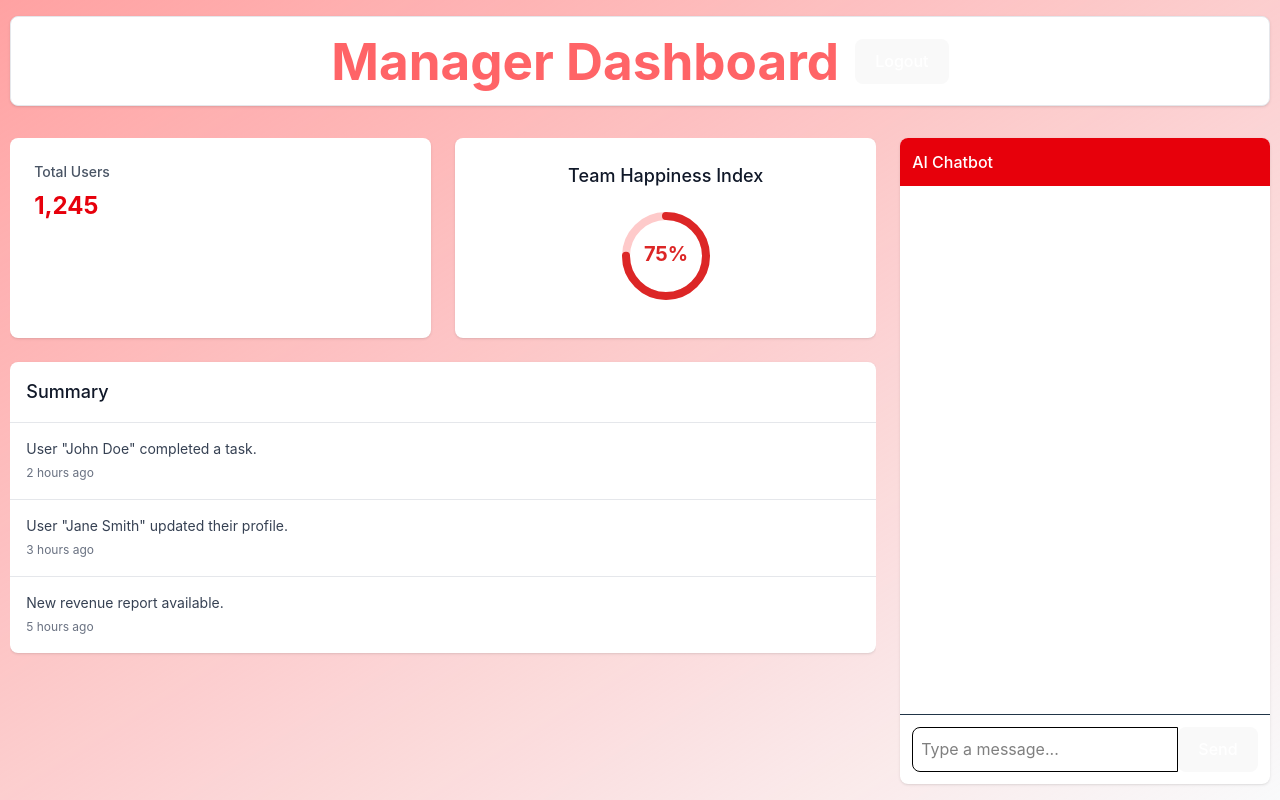
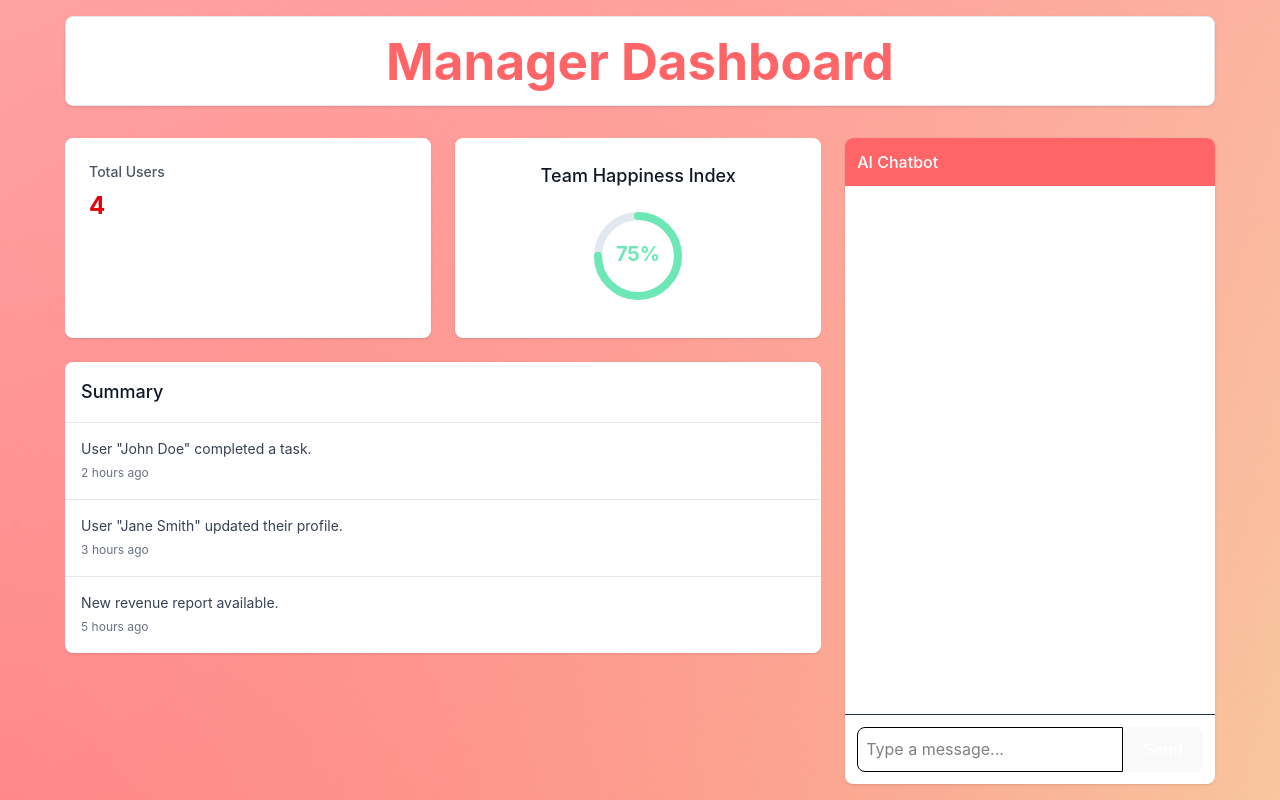
Before and after one commit to shriyasrinivasan1/ADPLucidity, a React (Vite) app in the folder frontend/: page / in a window 1280 px wide. Built offline with nearby package versions, Linux system fonts and the light colour scheme.

Commit message:
kys aditi

```diff
--- a/frontend/src/ManagerDashboard.jsx
+++ b/frontend/src/ManagerDashboard.jsx
@@ -33,15 +33,13 @@ const ManagerDashboard = () => {
   };
 
   return (
-    <div className="min-h-screen bg-gray-50 relative">
+    <div className="min-h-screen relative">
       <div className="fixed inset-0 bg-gradient-to-br from-red-300 to orange-200" />
       <div className="relative flex flex-col h-screen">
         <header className="bg-white rounded-lg border border-gray-200 shadow-sm px-80 py-4 m-4">
           <div className="flex justify-between items-center max-w-full mx-auto">
             <h1 className="text-3xl font-bold text-red-400 text-center whitespace-nowrap mx-auto ">Manager Dashboard</h1>
-            <button className="bg-red-600 text-white py-2 px-6 rounded-md hover:bg-red-700 transition-colors ml-4">
-              Logout
-            </button>
+
           </div>
         </header>
 
@@ -52,7 +50,7 @@ const ManagerDashboard = () => {
               <div className="grid grid-cols-2 gap-6 mb-6">
                 <div className="bg-white rounded-lg shadow-sm p-6">
                   <h2 className="text-gray-600 text-sm font-medium mb-2">Total Users</h2>
-                  <p className="text-2xl font-bold text-red-600">1,245</p>
+                  <p className="text-2xl font-bold text-red-600">4</p>
                 </div>
                 <div className="bg-white rounded-lg shadow-sm p-6 flex flex-col items-center">
                   <h2 className="text-lg font-medium text-gray-900 mb-4">Team Happiness Index</h2>
@@ -62,7 +60,7 @@ const ManagerDashboard = () => {
                       cx="50"
                       cy="50"
                       r={radius}
-                      stroke="#FECACA"
+                      stroke="#e2e8f0"
                       strokeWidth={strokeWidth}
                       fill="none"
                     />
@@ -71,7 +69,7 @@ const ManagerDashboard = () => {
                       cx="50"
                       cy="50"
                       r={radius}
-                      stroke="#DC2626"
+                      stroke="#6ee7b7"
                       strokeWidth={strokeWidth}
                       fill="none"
                       strokeDasharray={circumference}
@@ -87,7 +85,7 @@ const ManagerDashboard = () => {
                       textAnchor="middle"
                       dy="5"
                       className="text-xl font-bold"
-                      fill="#DC2626"
+                      fill="#6ee7b7"
                     >
                       {percentage}%
                     </text>
@@ -121,7 +119,7 @@ const ManagerDashboard = () => {
           {/* Permanent Chat Panel */}
           <div className="flex-1 flex flex-col">
             <div className="bg-white rounded-lg shadow-sm flex-1 flex flex-col">
-              <div className="bg-red-600 text-white p-3 flex items-center rounded-t-lg">
+              <div className="bg-red-400 text-white p-3 flex items-center rounded-t-lg">
                 <span className="font-medium">AI Chatbot</span>
               </div>
               <div className="flex-1 overflow-y-auto p-3">
```
